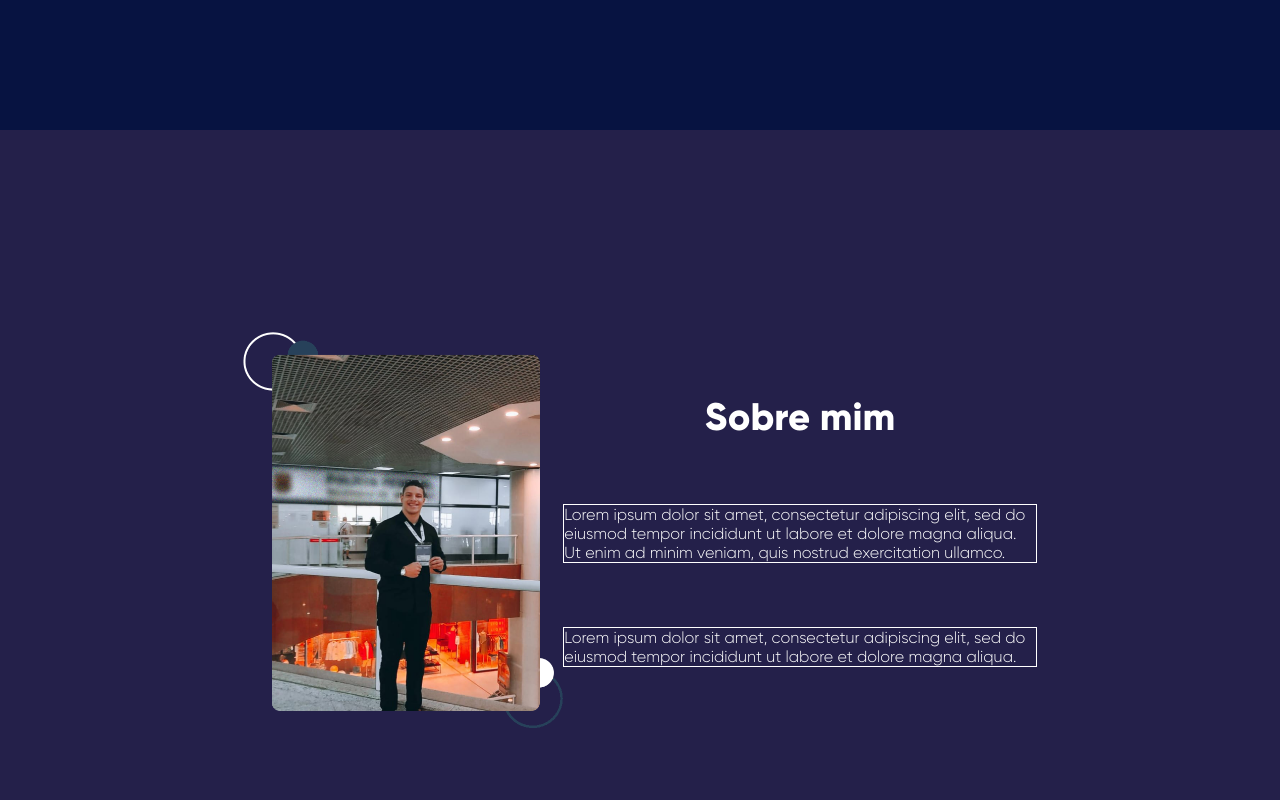
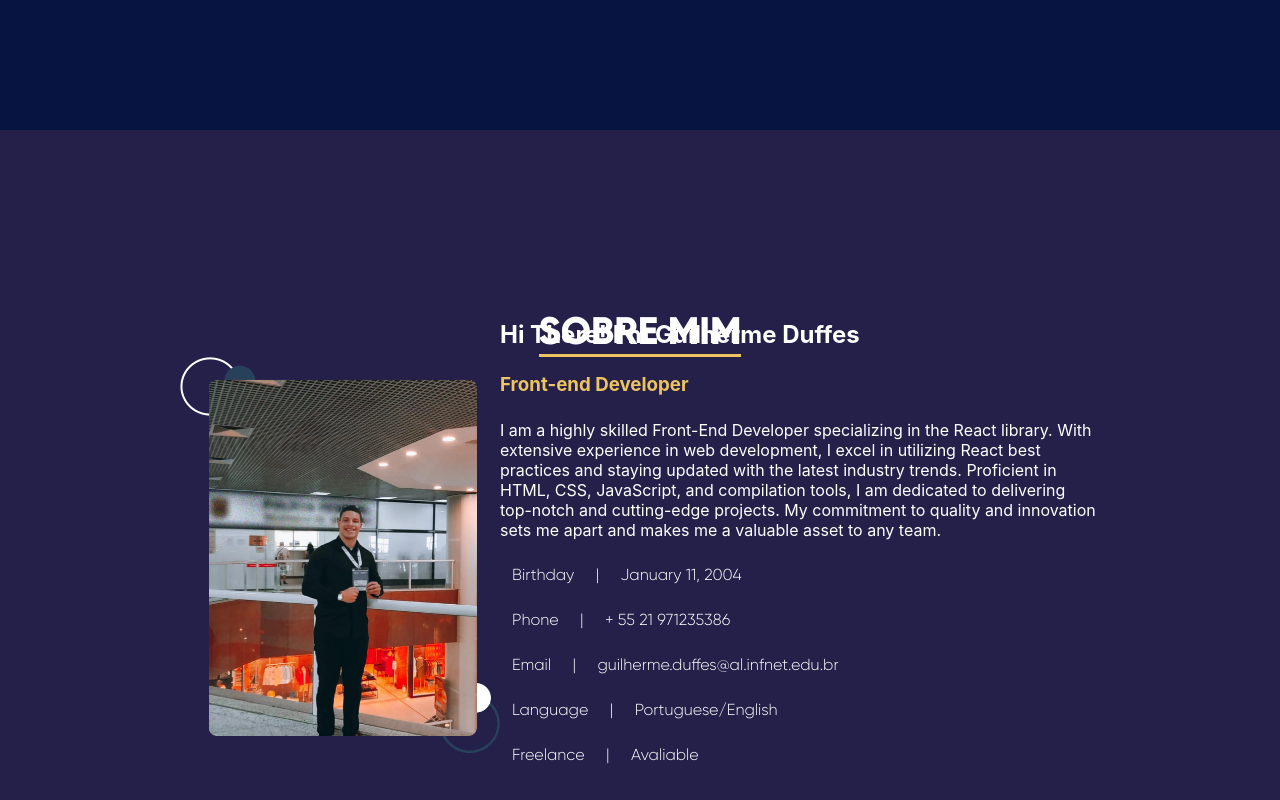
Before and after one commit to duffess/new-portifolio, a React (Create React App) app: page / in a window 1280 px wide. Shown: the part 1550-2350 px from the top of the page. Built offline with nearby package versions, Linux system fonts and the light colour scheme.

Commit message:
about me done

```diff
--- a/src/components/section2.js
+++ b/src/components/section2.js
@@ -9,23 +9,33 @@ export default function Main() {
 
   return (
     <div className='mainSection2'>
+      <div className='Sobremim'>
+      <h1>SOBRE MIM </h1>
+
+      </div>
+
+      <div className='FotoComTexto' >
             <img src={ImgEu}/>
 
             <div className='textos'>
-            <h1>Sobre mim</h1>
-            <div className='texto1'>
-            <p>Lorem ipsum dolor sit amet, consectetur adipiscing elit,
-sed do eiusmod tempor incididunt ut labore et dolore
-magna aliqua. Ut enim ad minim veniam, quis nostrud
-exercitation ullamco.</p>
+
+              <h2>Hi There! I'm Guilherme Duffes</h2>
+              <h3>Front-end Developer</h3>
+              <div className='DivDescricao' >
+              <span>I am a highly skilled Front-End Developer specializing in the React library. With extensive experience in web development, I excel in utilizing React best practices and staying updated with the latest industry trends. Proficient in HTML, CSS, JavaScript, and compilation tools, I am dedicated to delivering top-notch and cutting-edge projects. My commitment to quality and innovation sets me apart and makes me a valuable asset to any team.</span>
+              </div>
+              <div className='texto1'>
+
+                <p> Birthday  &nbsp;  &nbsp; | &nbsp;  &nbsp; January 11, 2004 </p>
+                <p> Phone  &nbsp;  &nbsp; | &nbsp;  &nbsp; + 55 21 971235386 </p>
+                <p> Email  &nbsp;  &nbsp; | &nbsp;  &nbsp; guilherme.duffes@al.infnet.edu.br </p>
+                <p> Language  &nbsp;  &nbsp; | &nbsp;  &nbsp; Portuguese/English</p>
+                <p> Freelance  &nbsp;  &nbsp; | &nbsp;  &nbsp; Avaliable </p>
+
+              </div>
+
             </div>
-
-            <div className='texto2'>
-            <p>Lorem ipsum dolor sit amet, consectetur adipiscing elit,
-sed do eiusmod tempor incididunt ut labore et dolore
-magna aliqua.</p>
-            </div>
-            </div>
+      </div>
 
 
 
--- a/src/css-c/section2.css
+++ b/src/css-c/section2.css
@@ -32,7 +32,7 @@ Projetos dificieis em JS para pôr no portifólio
     display: flex;
     justify-content: center;
     align-items: center;
-    flex-direction: row;
+    flex-direction: column;
     color: white;
     background-color: #24204A !important;
 }
@@ -52,25 +52,66 @@ Projetos dificieis em JS para pôr no portifólio
 }
 
 .texto1{
-    border: 1px solid white;
+    /* border: 1px solid white; */
     width: 37vw;
     max-height: 310px;
-    text-align: start;
+    text-align: left;
 }
 
+.texto1 p {
+    display: flex;
+    align-items: center;
+    margin-bottom: 25px;
+    margin-left: -8px;
+  }
 
-.texto2{
-    border: 1px solid white;
-    width: 37vw;
-    max-height: 310px;
-    text-align: start;
-}
+  .texto1 p::before,
+  .texto1 p::after {
+    content: "";
+    margin: 10px;
+  }
+
 
 .textos{
     display: flex;
     justify-content: center;
-    align-items: center;
+    align-items: start;
     flex-direction: column;
-    gap: 8vh;
+    gap: 3vh;
     max-height: 310px;
 }
+
+.textos > p{
+    font-size: 30px;
+    font-weight: bold;
+}
+
+.textos > span{
+    text-align: start;
+}
+
+.textos > h3 {
+    color: #edc45f;
+}
+
+.TopDescription{
+    font-size: 20px;
+}
+
+.DivDescricao{
+    width: 75vh;
+    max-height: 310px;
+    text-align: start;
+    /* border: 1px solid blue; */
+}
+
+.FotoComTexto{
+    display: flex;
+    justify-content: center;
+    align-items: center;
+    flex-direction: row;
+}
+
+.Sobremim h1 {
+    border-bottom: 3px solid #edc45f;
+}
```
